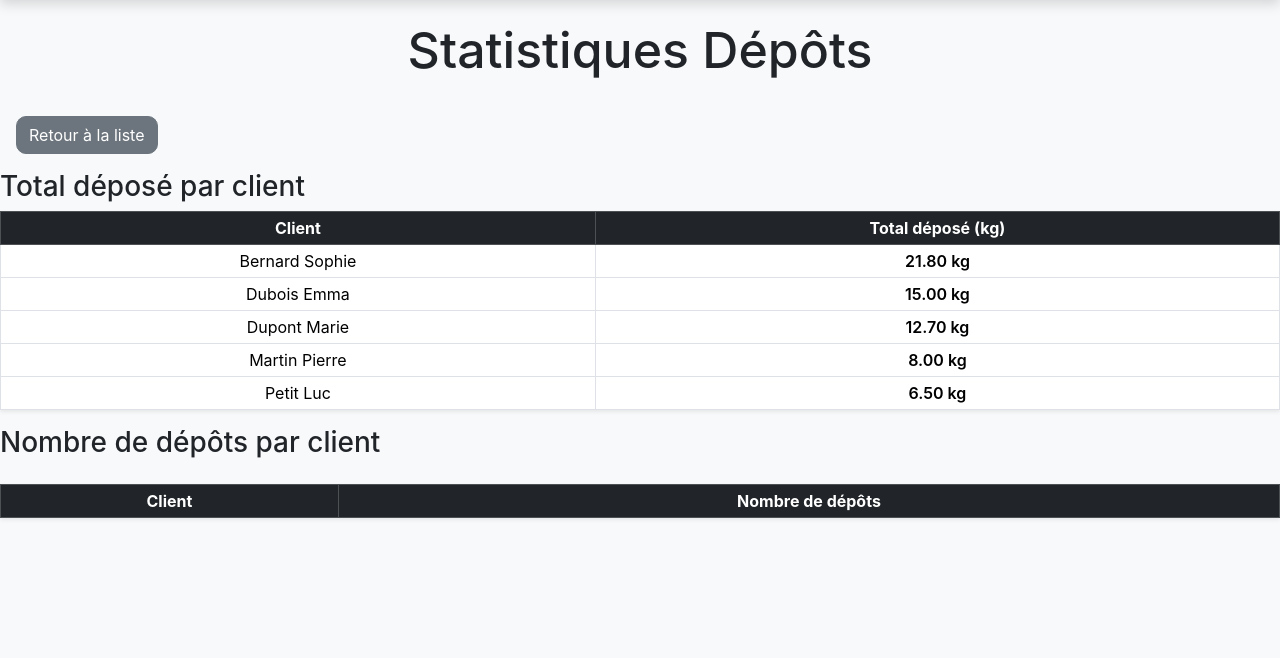
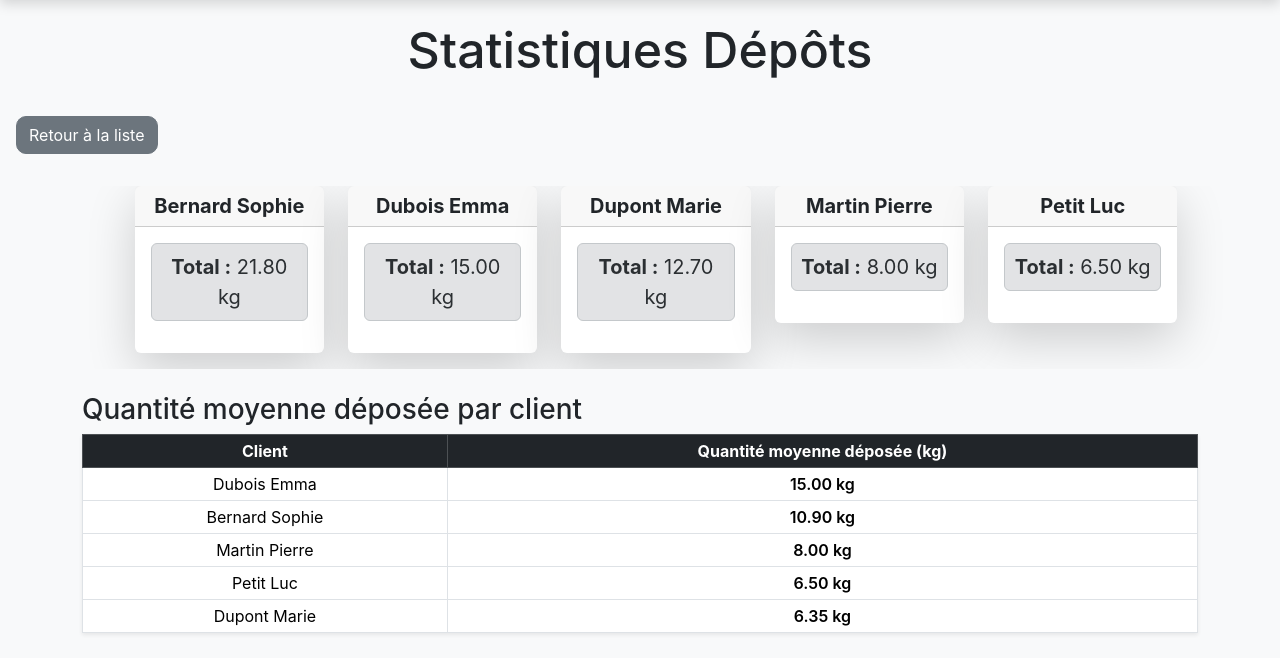
Before and after one commit to LeandreBizel/SAE1.04, a Flask app: page /Depose/etat in a window 1280 px wide. Shown: the part 142-800 px from the top of the page. Run offline with Flask 3, Linux system fonts and the light colour scheme; data comes from the database, SQL or seed files in the repository; data that the repository does not hold is empty; some libraries are stand-ins or nearby versions.

Commit message:
Update Depose_etat.html

```diff
--- a/templates/Tables/Depose_etat.html
+++ b/templates/Tables/Depose_etat.html
@@ -13,39 +13,44 @@
 <h1 style="text-align: center; font-size: 50px; margin: 20px;">Statistiques Dépôts</h1>
 <a href="/Depose/show" class="btn btn-secondary m-3" style="border-radius: 10px;">Retour à la liste</a>
 
-<h3>Total déposé par client</h3>
+<!-- Cartes : Total déposé par client -->
+<div class="container-fluid m-3" style="overflow-x: hidden;">
+    <div class="row justify-content-center">
+        {% for e in total_depose_list %}
+        <div class="col-md-2 mb-3">
+            <div class="card shadow-lg border-0" style="align-content: center; justify-content: center">
+                <div class="card-header text-dark text-center">
+                    <h5 class="card-title fw-bold mb-0">{{ e.nom }} {{ e.prenom }}</h5>
+                </div>
+                <div class="card-body text-center">
+                    <div class="alert alert-secondary p-2">
+                        <p class="card-text mb-0 fs-5"><strong>Total :</strong> {{ e.total_depose }} kg</p>
+                    </div>
+                </div>
+            </div>
+        </div>
+        {% endfor %}
+    </div>
+</div>
+
+<!-- Tableau : Quantité moyenne par dépôt par client -->
+<div class="container mt-4">
+    <h3>Quantité moyenne déposée par client</h3>
     <table class="table table-hover table-bordered table-sm align-middle shadow-sm">
         <thead class="table-dark">
             <tr class="text-center">
                 <th>Client</th>
-            <th>Total déposé (kg)</th>
+                <th>Quantité moyenne déposée (kg)</th>
             </tr>
         </thead>
         <tbody>
-        {% for e in total_depose_list %}
+            {% for e in moyenne_depot_list %}
             <tr>
                 <td class="text-center">{{ e.nom }} {{ e.prenom }}</td>
-            <td class="text-center fw-semibold">{{ e.total_depose }} kg</td>
+                <td class="text-center fw-semibold">{{ e.moyenne_depot }} kg</td>
             </tr>
             {% endfor %}
         </tbody>
     </table>
-
-<h3>Nombre de dépôts par client</h3>
-<table class="table table-hover table-bordered table-sm align-middle shadow-sm mt-4">
-    <thead class="table-dark">
-        <tr class="text-center">
-            <th>Client</th>
-            <th>Nombre de dépôts</th>
-        </tr>
-    </thead>
-    <tbody>
-        {% for e in nb_depots_list %}
-        <tr>
-            <td class="text-center">{{ e.nom }} {{ e.prenom }}</td>
-            <td class="text-center fw-semibold">{{ e.nb_depots }}</td>
-        </tr>
-        {% endfor %}
-    </tbody>
-</table>
+</div>
 {% endblock %}
```
Lines whose indentation alone changed are shown as unchanged.
